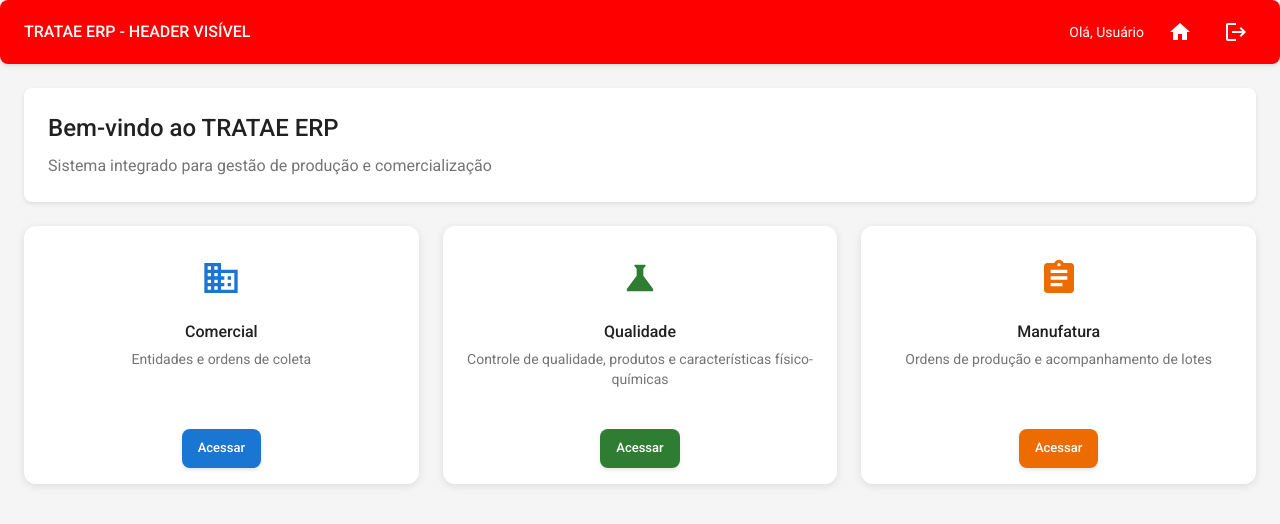
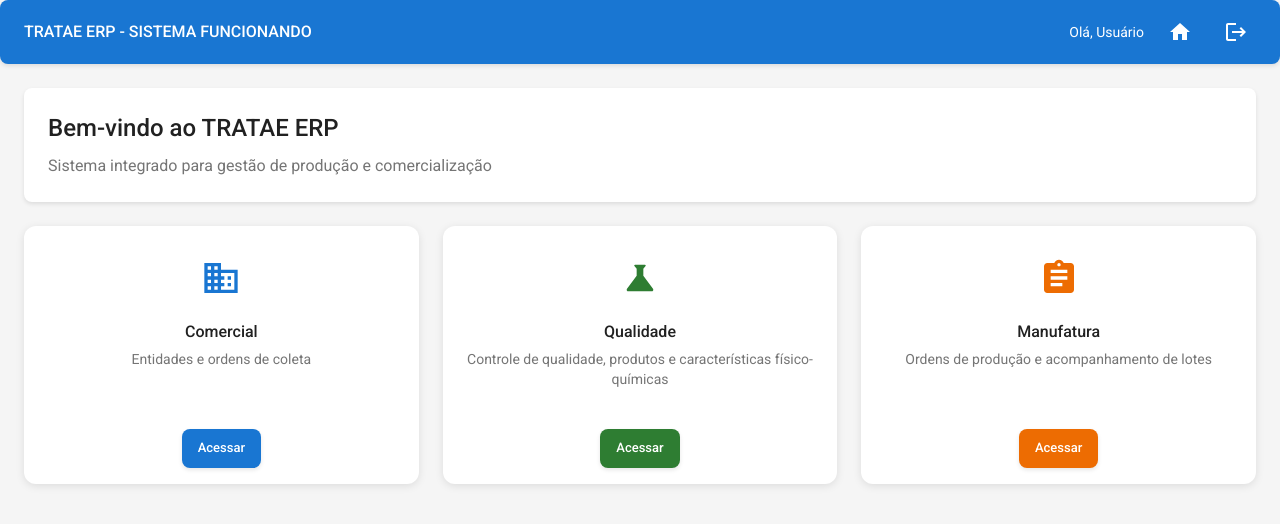
Before and after one commit to leonardocasa/tratae-erp, a React (Create React App) app in the folder frontend/: page /dashboard in a window 1280 px wide. Shown: the top 524 px of the page. Built offline with nearby package versions, Linux system fonts and the light colour scheme; no server answers.

Commit message:
SOLUTION: Create new layout directly in Dashboard with logout button - remove MainLayout dependency

```diff
--- a/frontend/src/App.tsx
+++ b/frontend/src/App.tsx
@@ -4,12 +4,8 @@ import { ThemeProvider, createTheme } from '@mui/material/styles';
 import { CssBaseline } from '@mui/material';
 import Login from './pages/Auth/Login';
 import Dashboard from './pages/Dashboard/Dashboard';
-import ProtectedRoute from './components/Auth/ProtectedRoute';
-import MainLayout from './components/Layout/MainLayout';
 import { themeConfig } from './config/theme';
 import { Toaster } from 'react-hot-toast';
-import QualidadeRoutes from './modules/Qualidade/QualidadeRoutes';
-import ComercialRoutes from './modules/Comercial/ComercialRoutes';
 
 const theme = createTheme(themeConfig);
 
@@ -20,11 +16,7 @@ function App() {
       <Router>
         <Routes>
           <Route path="/login" element={<Login />} />
-          <Route path="/dashboard" element={
-            <MainLayout>
-              <Dashboard />
-            </MainLayout>
-          } />
+          <Route path="/dashboard" element={<Dashboard />} />
           <Route path="/" element={<Navigate to="/dashboard" replace />} />
           <Route path="*" element={<Navigate to="/dashboard" replace />} />
         </Routes>
--- a/frontend/src/pages/Dashboard/Dashboard.tsx
+++ b/frontend/src/pages/Dashboard/Dashboard.tsx
@@ -1,10 +1,23 @@
 import React from 'react';
-import { Container, Paper, Typography, Grid, Card, CardContent, CardActions, Button, Box } from '@mui/material';
-import { Assignment, Science, Business } from '@mui/icons-material';
+import { Container, Paper, Typography, Grid, Card, CardContent, CardActions, Button, Box, AppBar, Toolbar, IconButton } from '@mui/material';
+import { Assignment, Science, Business, Logout, Home } from '@mui/icons-material';
 import { useNavigate } from 'react-router-dom';
+import { useAuthStore } from '../../stores/authStore';
+import toast from 'react-hot-toast';
 
 const Dashboard: React.FC = () => {
   const navigate = useNavigate();
+  const { logout, user } = useAuthStore();
+
+  const handleLogout = async () => {
+    try {
+      await logout();
+      toast.success('Logout realizado com sucesso!');
+      navigate('/login');
+    } catch (error) {
+      toast.error('Erro ao fazer logout');
+    }
+  };
 
   const modules = [
     {
@@ -32,6 +45,50 @@ const Dashboard: React.FC = () => {
 
   return (
     <>
+      {/* NOVO HEADER COM LOGOUT */}
+      <AppBar position="static" sx={{ mb: 3, backgroundColor: '#1976d2' }}>
+        <Toolbar>
+          <Typography variant="h6" component="div" sx={{ flexGrow: 1, color: 'white' }}>
+            TRATAE ERP - SISTEMA FUNCIONANDO
+          </Typography>
+
+          <Box sx={{ display: 'flex', alignItems: 'center', gap: 2 }}>
+            <Typography variant="body2" sx={{ color: 'white' }}>
+              Olá, {user?.nome || user?.email || 'Usuário'}
+            </Typography>
+
+            <IconButton
+              color="inherit"
+              onClick={() => navigate('/dashboard')}
+              title="Dashboard"
+              sx={{
+                color: 'white',
+                '&:hover': {
+                  backgroundColor: 'rgba(255, 255, 255, 0.1)'
+                }
+              }}
+            >
+              <Home />
+            </IconButton>
+
+            <IconButton
+              color="inherit"
+              onClick={handleLogout}
+              title="Sair do sistema"
+              sx={{
+                color: 'white',
+                '&:hover': {
+                  backgroundColor: 'rgba(255, 255, 255, 0.1)'
+                }
+              }}
+            >
+              <Logout />
+            </IconButton>
+          </Box>
+        </Toolbar>
+      </AppBar>
+
+      <Container maxWidth="lg">
         <Paper elevation={1} sx={{ p: 3, mb: 3 }}>
           <Typography variant="h4" gutterBottom>
             Bem-vindo ao TRATAE ERP
@@ -82,6 +139,7 @@ const Dashboard: React.FC = () => {
           </Grid>
         ))}
       </Grid>
+      </Container>
     </>
   );
 };
```
Lines whose indentation alone changed are shown as unchanged.
